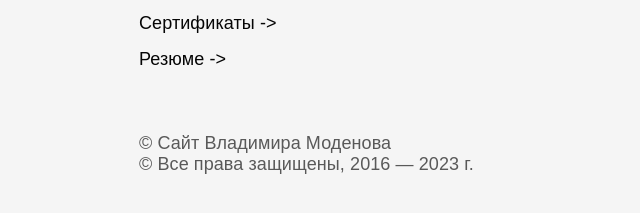
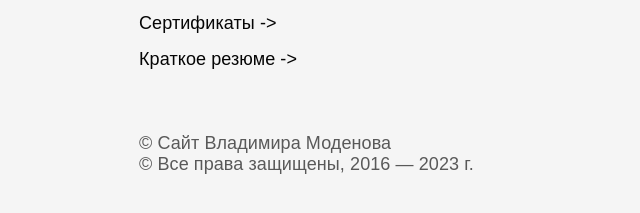
Before and after one commit to modenov/modenov.github.io, a plain HTML site: page index.html in a window 1280 px wide. Shown: the part 2123-2336 px from the top of the page, 277-917 px from the left. Drawn offline with Linux system fonts and the light colour scheme; a web font is replaced by a local one.

Commit message:
Update index.html

```diff
--- a/index.html
+++ b/index.html
@@ -102,7 +102,8 @@
       <a href="https://soundcloud.com/tatuumamusic" class="link" target="_blank">SoundCloud -></a>
       <a href="https://tatuuma.bandcamp.com/" class="link" target="_blank">Bandcamp -></a>
       <a href="/gallery/certificates.html" class="link">Сертификаты -></a>
-      <a href="/special/resume.html" class="link">Резюме -></a>
+      <a href="https://app.box.com/s/s39083j5kmdvlhhrcp966z8ocbz8acfe" class="link" target="_blank">Краткое резюме
+        -></a>
     </div>
 
     <div class="section">
```
